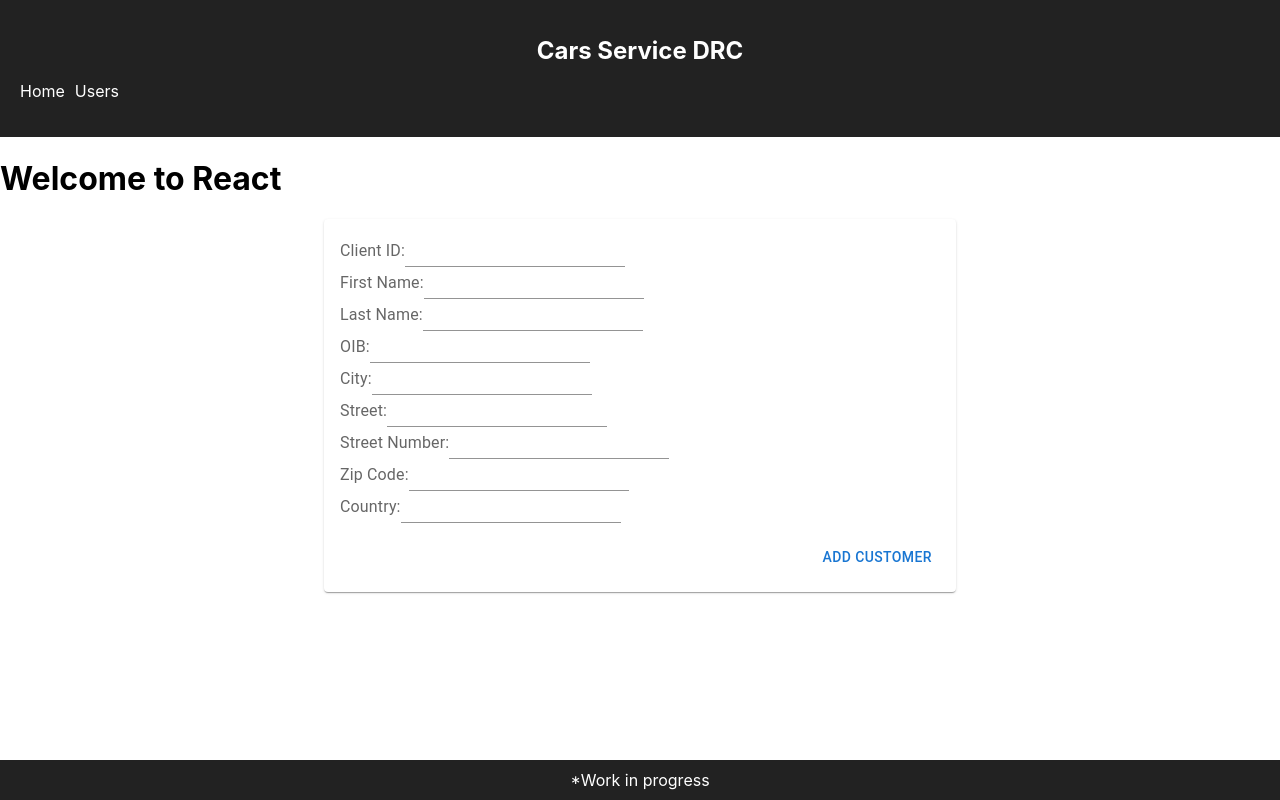
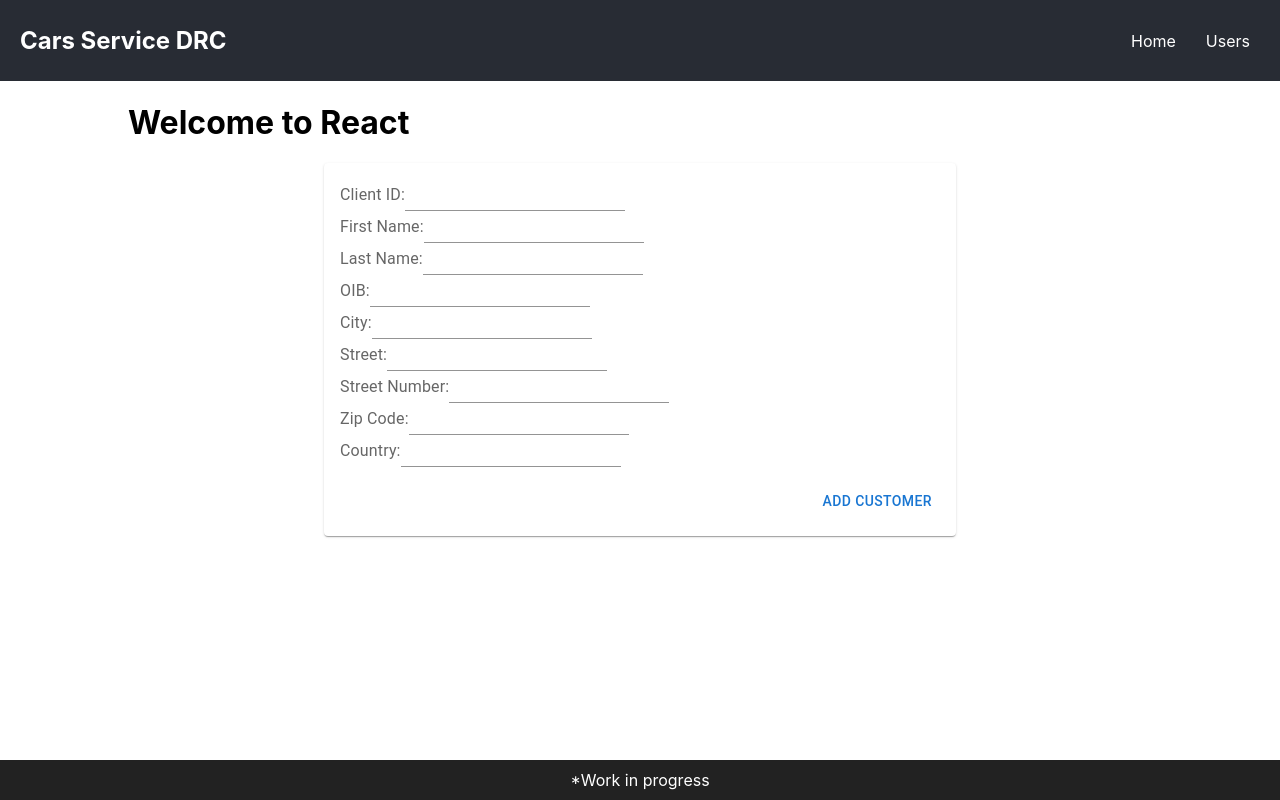
Before and after one commit to MarkoDubravac/FE_NWP_CARS, a React (Create React App) app: page / in a window 1280 px wide. Built offline with nearby package versions, Linux system fonts and the light colour scheme.

Commit message:
Design improvements, customers page skeleton

```diff
--- a/src/App.css
+++ b/src/App.css
@@ -13,20 +13,49 @@ body {
 }
 
 .main-content {
-  flex: 1; /* This ensures the main content area takes up the remaining space */
+  flex: 1;
   display: flex;
   flex-direction: column;
+  width: 80%;
+  margin: 0 auto;
+}
+
+.App-header {
+  display: flex;
+  align-items: center;
+  justify-content: space-between;
+  padding: 10px 20px;
+  background-color: #282c34;
+  color: white;
+}
+
+.header-container {
+  display: flex;
+  align-items: center;
+  width: 100%;
 }
 
 .App-title {
+  flex-grow: 1;
   font-size: 1.5em;
 }
 
-.App-header {
-  background-color: #222;
-  padding: 20px;
+.nav-links {
+  list-style: none;
+  display: flex;
+  gap: 20px;
+  margin: 0;
+  padding: 0;
+}
+
+.nav-links li {
+  display: inline;
+}
+
+.nav-links a {
   color: white;
-  text-align: center;
+  text-decoration: none;
+  font-size: 1em;
 }
 
 .App-footer {
@@ -48,5 +77,37 @@ body {
 
 .nav-links a {
   text-decoration: none;
-  color: white; /* Change color to white */
+  color: white;
 }
+
+.user-card {
+  display: flex;
+  align-items: center;
+  padding: 10px;
+  border: 1px solid #ddd;
+  border-radius: 5px;
+  margin-bottom: 10px;
+  background-color: #f9f9f9;
+}
+
+.user-card-item {
+  display: flex;
+  align-items: center;
+  width: 100%;
+}
+
+.user-icon {
+  width: 40px;
+  height: 40px;
+  border-radius: 50%;
+  margin-right: 10px;
+}
+
+.user-name {
+  flex-grow: 1;
+  font-size: 1.2em;
+}
+
+button {
+  margin-left: auto;
+}
--- a/src/Root.js
+++ b/src/Root.js
@@ -1,9 +1,15 @@
 import React from "react";
-import { BrowserRouter as Router, Route, Routes } from "react-router-dom";
+import {
+  BrowserRouter as Router,
+  Route,
+  Routes,
+  useParams,
+} from "react-router-dom";
 import App from "./componants/App";
 import CustomerList from "./componants/CustomerList";
 import Header from "./componants/Header";
 import Footer from "./componants/Footer";
+import Customer from "./componants/Customer";
 
 function Root() {
   return (
@@ -14,6 +20,7 @@ function Root() {
           <Routes>
             <Route path="/" element={<App />} />
             <Route path="/users" element={<CustomerList />} />
+            <Route path="/users/:id" element={<CustomerWrapper />} />
           </Routes>
         </div>
         <Footer />
@@ -22,4 +29,9 @@ function Root() {
   );
 }
 
+function CustomerWrapper() {
+  const { id } = useParams();
+  return <Customer id={id} />;
+}
+
 export default Root;
--- /dev/null
+++ b/src/componants/Customer.js
@@ -0,0 +1,32 @@
+import React, { useState, useEffect } from "react";
+
+function Customer({ id }) {
+  const [user, setUser] = useState(null);
+
+  useEffect(() => {
+    console.log(id);
+    fetch(`http://localhost:8080/api/customers/${id}`)
+      .then((response) => response.json())
+      .then((data) => {
+        console.log(data);
+        setUser(data);
+      })
+      .catch((error) => console.error("Error fetching user:", error));
+  }, [id]);
+
+  if (!user) {
+    return <div>Loading...</div>;
+  }
+
+  return (
+    <div>
+      <h2>User Profile</h2>
+      <p>
+        Name: {user.firstName} {user.lastName}
+      </p>
+      <p>Email: {user.email}</p>
+    </div>
+  );
+}
+
+export default Customer;
--- a/src/componants/CustomerList.js
+++ b/src/componants/CustomerList.js
@@ -1,9 +1,13 @@
+import { Button, Card, Input } from "@mui/material";
 import React, { useState, useEffect } from "react";
+import { useNavigate } from "react-router-dom";
+import userImage from "./userpng.png";
 
 function CustomerList() {
   const [users, setUsers] = useState([]);
   const [searchId, setSearchId] = useState("");
   const [searchedUser, setSearchedUser] = useState(null);
+  const navigate = useNavigate();
 
   useEffect(() => {
     fetch("http://localhost:8080/api/customers")
@@ -57,31 +61,58 @@ function CustomerList() {
       .catch((error) => console.error("Error deleting user:", error));
   };
 
+  const handleDetails = (id) => {
+    navigate(`/users/${id}`);
+  };
+
   return (
     <div>
       <h2>Users</h2>
-            <input
+      <Input
         type="text"
         placeholder="Search by ID"
         value={searchId}
         onChange={(e) => setSearchId(e.target.value)}
       />
-            <button onClick={handleSearch}>Search</button>
+      <Button onClick={handleSearch}>Search</Button>
       {searchedUser ? (
         <div>
           <h3>Searched User:</h3>
-                    <p>{searchedUser.firstName}</p>
-                    <button onClick={() => handleDelete(searchedUser.id)}>Remove</button>
+          <ul>
+            <Card key={searchedUser.id} className="user-card">
+              <li className="user-card-item">
+                <img src={userImage} alt="user" className="user-icon" />
+                <span className="user-name">{searchedUser.firstName}</span>
+                <Button onClick={() => handleDetails(searchedUser.id)}>
+                  Details
+                </Button>
+                <Button
+                  color="error"
+                  onClick={() => handleDelete(searchedUser.id)}
+                >
+                  Remove
+                </Button>
+              </li>
+            </Card>
+          </ul>
         </div>
       ) : (
         <div>
           <h3>All Users:</h3>
           <ul>
             {users.map((user) => (
-                            <li key={user.id}>
-                                {user.firstName}
-                                <button onClick={() => handleDelete(user.id)}>Remove</button>
+              <Card key={user.id} className="user-card">
+                <li className="user-card-item">
+                  <img src={userImage} alt="user" className="user-icon" />
+                  <span className="user-name">{user.firstName}</span>
+                  <Button onClick={() => handleDetails(user.id)}>
+                    Details
+                  </Button>
+                  <Button color="error" onClick={() => handleDelete(user.id)}>
+                    Remove
+                  </Button>
                 </li>
+              </Card>
             ))}
           </ul>
         </div>
--- a/src/componants/Header.js
+++ b/src/componants/Header.js
@@ -3,6 +3,7 @@ import * as React from "react";
 export default function Header(props) {
   return (
     <header className="App-header">
+      <div className="header-container">
         <h1 className="App-title">{props.pageTitle}</h1>
         <nav>
           <ul className="nav-links">
@@ -14,6 +15,7 @@ export default function Header(props) {
             </li>
           </ul>
         </nav>
+      </div>
     </header>
   );
 }
```
Also changed, not shown: src/componants/userpng.png (added). Lines whose indentation alone changed are shown as unchanged.
